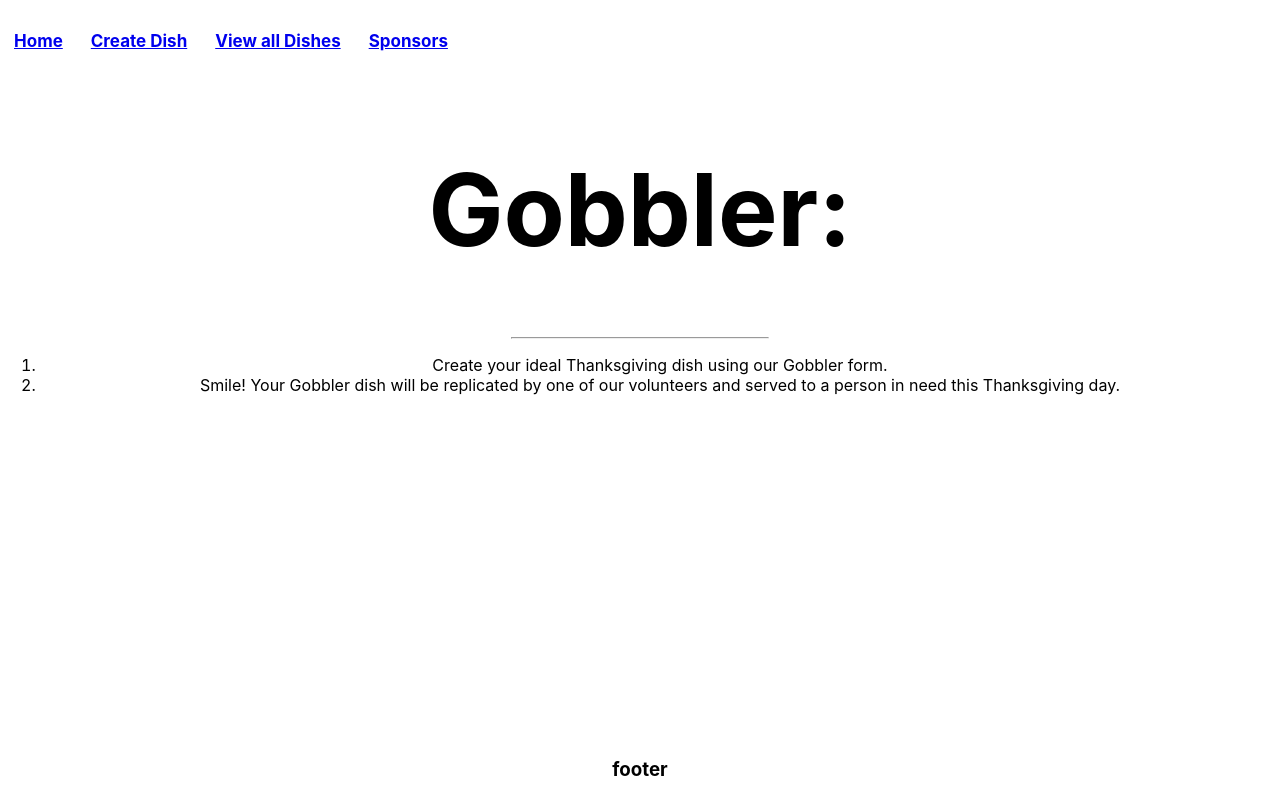
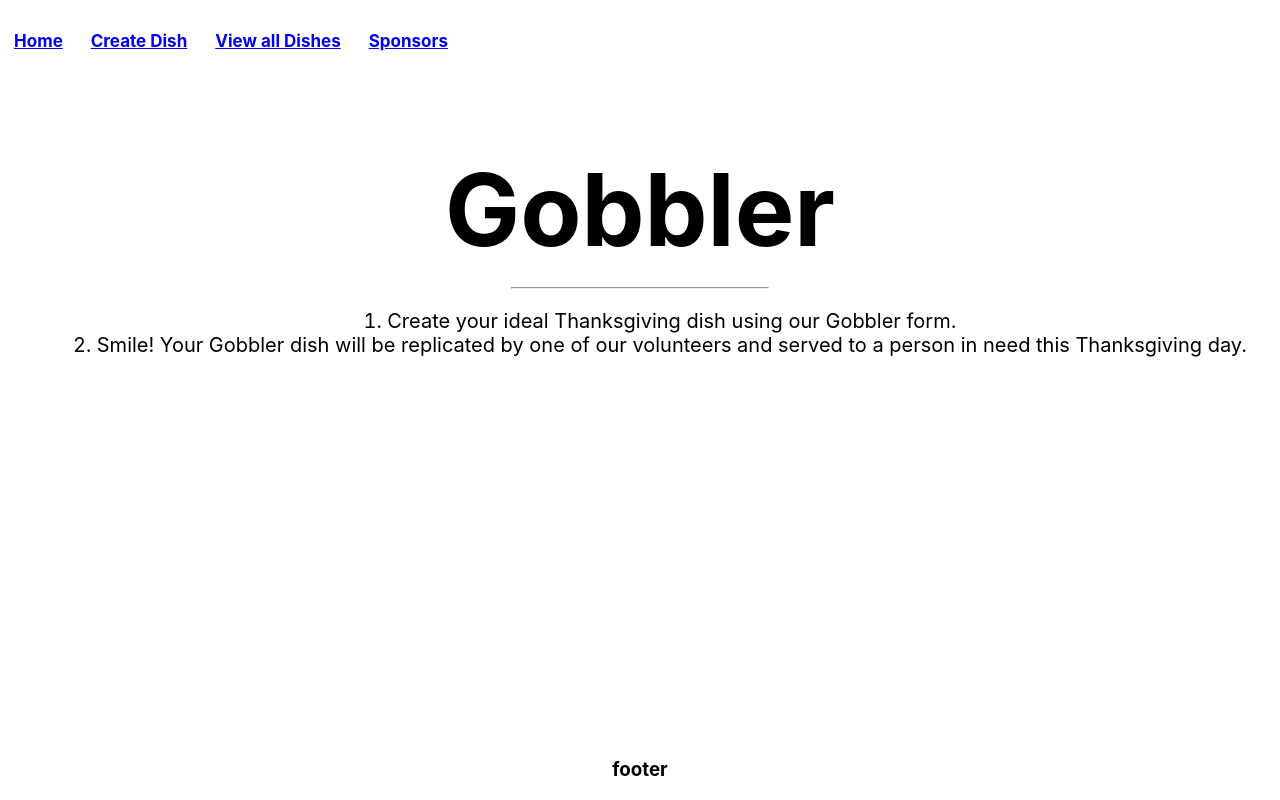
Before and after one commit to georuiz817/Gobbler, a React (Create React App) app in the folder client/: page / in a window 1280 px wide. Built offline with nearby package versions, Linux system fonts and the light colour scheme.

Commit message:
working on index, think something wrong with initial state

```diff
--- a/client/src/App.js
+++ b/client/src/App.js
@@ -20,7 +20,7 @@ class App extends Component {
           <Route exact path="/" component={homeComponent} />
           <Route exact path="/sponsors" component={Sponsors}/>
           <Route exact path="/dishesNew" component={dishesNew}/>
-          <Route exact path="/dishesIndex" componenet={dishesIndex} />
+          <Route exact path="/dishesIndex" component={dishesIndex} />
           <Route component={Errors} />
         </Switch>
       </div>
--- a/client/src/Css/home.css
+++ b/client/src/Css/home.css
@@ -1,12 +1,16 @@
 .borderh1 {
-    margin:auto;width:20%;
+    margin:auto;
+    width:20%;
+    margin-top:-50px;
 }
 
-h1 {
+#gobblerHeader {
     text-align: center;
     font-size: 100px;
 }
 
-li {
-    text-align: center
+.gobblerList {
+    text-align: center;
+    list-style-position: inside;
+    font-size:20px;
 }
--- a/client/src/actions/manageDish.js
+++ b/client/src/actions/manageDish.js
@@ -16,10 +16,9 @@ export const addDish = (dish) => {
        })
     }
   }
-
+////////////////////////////////////////////////////////////////////////////
   export const getDishes = () => {
     return dispatch => {
-      dispatch({ type: "LOADING_DISHES" })
       return fetch(baseUrl + '/dishes')
         .then(resp => resp.json())
         .then(dishes => {
--- /dev/null
+++ b/client/src/components/dishInfo.js
@@ -0,0 +1,16 @@
+import React from 'react'
+
+
+const dishInfo = ({ main, side_one, side_two, drink}) => {
+  return (
+    <div>
+        <p>main: { main }</p>
+        <p>side one: { side_one }</p>
+        <p>side two: {side_two} </p>
+        <p>drink: {drink}</p>
+    </div>
+
+  )
+}
+
+export default dishInfo
--- a/client/src/components/homeComponent.js
+++ b/client/src/components/homeComponent.js
@@ -1,12 +1,11 @@
 import React from 'react';
 import '/Users/dawn/gobbler-project/client/src/Css/home.css'
-
 const homeComponent = () => {
     return(
     <div>
-        <h1>Gobbler:</h1>
+        <h1 id="gobblerHeader">Gobbler</h1>
         <hr className="borderh1"></hr>
-        <ol>
+        <ol class="gobblerList">
             <li>Create your ideal Thanksgiving dish using our Gobbler form.</li>
             <li>Smile! Your Gobbler dish will be replicated by one of our volunteers
                 and served to a person in need this Thanksgiving day.
--- a/client/src/containers/dishesIndex.js
+++ b/client/src/containers/dishesIndex.js
@@ -0,0 +1,36 @@
+import React, { Component } from 'react'
+import { connect } from 'react-redux';
+import { getDishes } from '/Users/dawn/gobbler-project/client/src/actions/manageDish.js';
+import dishInfo from '/Users/dawn/gobbler-project/client/src/components/dishInfo.js';
+
+class dishesIndex extends Component {
+
+componentDidMount(){
+  this.props.getDishes()
+}
+
+render(){
+  const dishes = this.props.dishes.map((dish) => (
+    <dishInfo main={ dish.main }
+              side_one={ dish.side_one }
+              side_two={ dish.side_two }
+              drink={ dish.drink}
+    />))
+
+    return (
+        <div>
+           { dishes }
+     </div>
+    )
+  }
+}
+
+
+const mapStateToProps = state => {
+    return {
+      dishes: state.dishesReducer.dishes,
+    }
+  }
+
+
+export default connect(mapStateToProps, { getDishes })(dishesIndex);
--- a/client/src/reducers/dishesReducer.js
+++ b/client/src/reducers/dishesReducer.js
@@ -14,17 +14,13 @@ export default (state=initialState, action) => {
           ...state,
           dishes: [...state.dishes, action.dish]
         }
+      ////////////////////////////////////////////////////////////////////////////
         case "GET_DISHES":
           return {
             ...state,
             dishes: action.dishes,
         }
-
-        case "LOADING_DISHES":
-          return {
-            ...state,
-            }
-
+      ////////////////////////////////////////////////////////////////////////////
         default:
           return state;
     }
```
